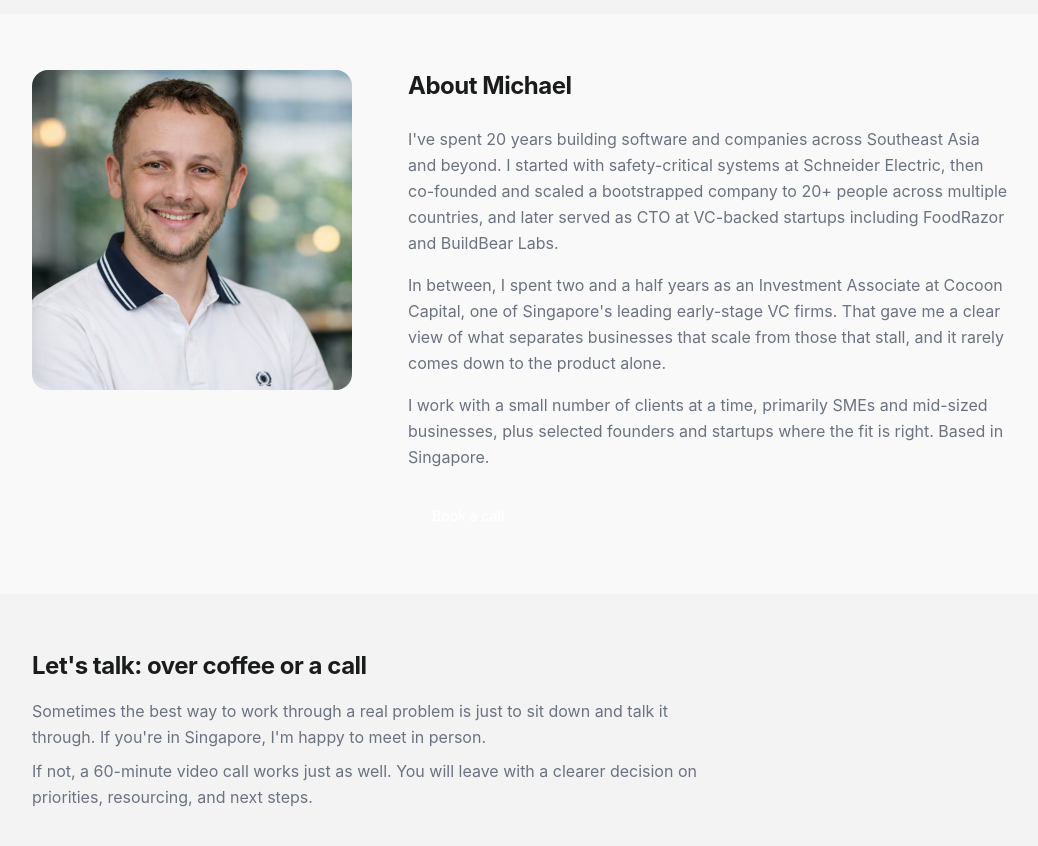
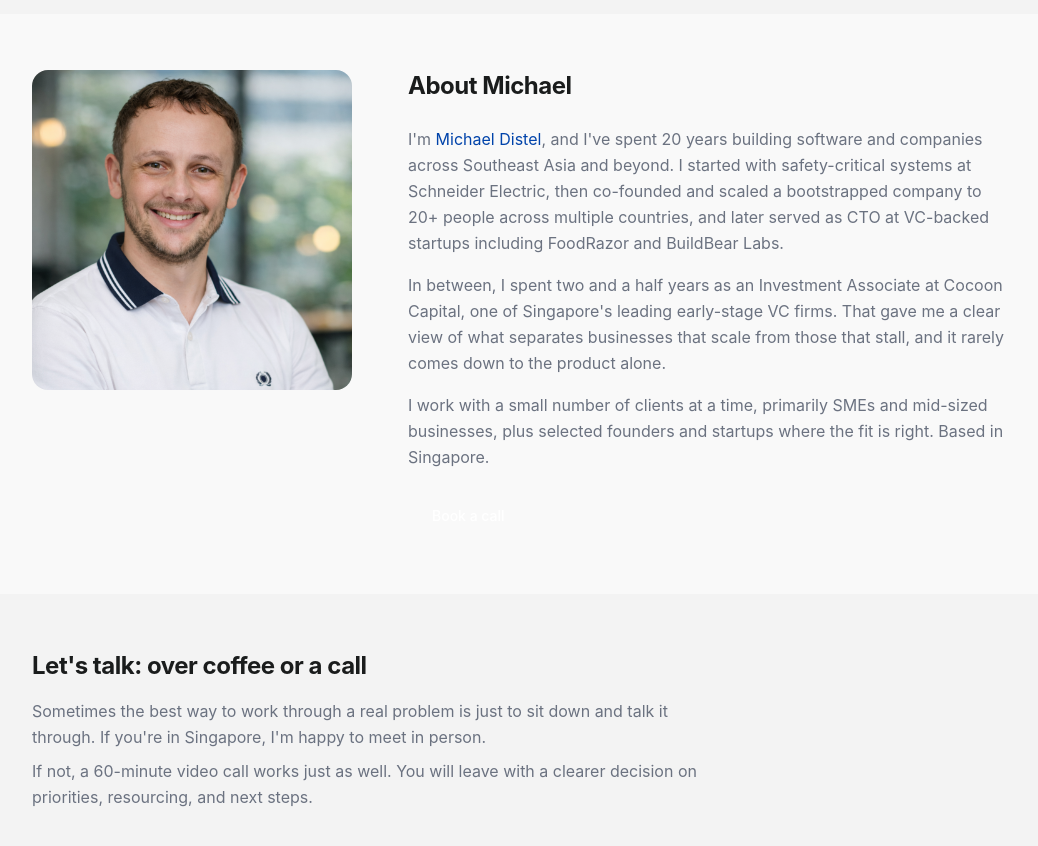
Before and after one commit to michaeldistel/disteladvisory-website, a SvelteKit app: page / in a window 1280 px wide. Shown: the part 1160-2006 px from the top of the page, without its empty margins (120-1158 px from the left). Built offline with nearby package versions, Linux system fonts and the light colour scheme.

Commit message:
Link Michael Distel in the about section to michaeldistel.com

```diff
--- a/src/routes/+page.svelte
+++ b/src/routes/+page.svelte
@@ -118,10 +118,15 @@
 			<h2 class="mb-6 text-2xl font-bold text-(--color-ink)">About Michael</h2>
 			<div class="space-y-4 text-base leading-relaxed text-(--color-ink-muted)">
 				<p>
-					I've spent 20 years building software and companies across Southeast Asia and beyond. I
-					started with safety-critical systems at Schneider Electric, then co-founded and scaled a
-					bootstrapped company to 20+ people across multiple countries, and later served as CTO at
-					VC-backed startups including FoodRazor and BuildBear Labs.
+					I'm <a
+						href="https://michaeldistel.com"
+						target="_blank"
+						rel="noopener noreferrer"
+						class="text-(--color-primary) hover:underline">Michael Distel</a
+					>, and I've spent 20 years building software and companies across Southeast Asia and
+					beyond. I started with safety-critical systems at Schneider Electric, then co-founded and
+					scaled a bootstrapped company to 20+ people across multiple countries, and later served as
+					CTO at VC-backed startups including FoodRazor and BuildBear Labs.
 				</p>
 				<p>
 					In between, I spent two and a half years as an Investment Associate at Cocoon Capital, one
```
Also changed, not shown: 1 other file (tests, documents, lock files or other folders).
